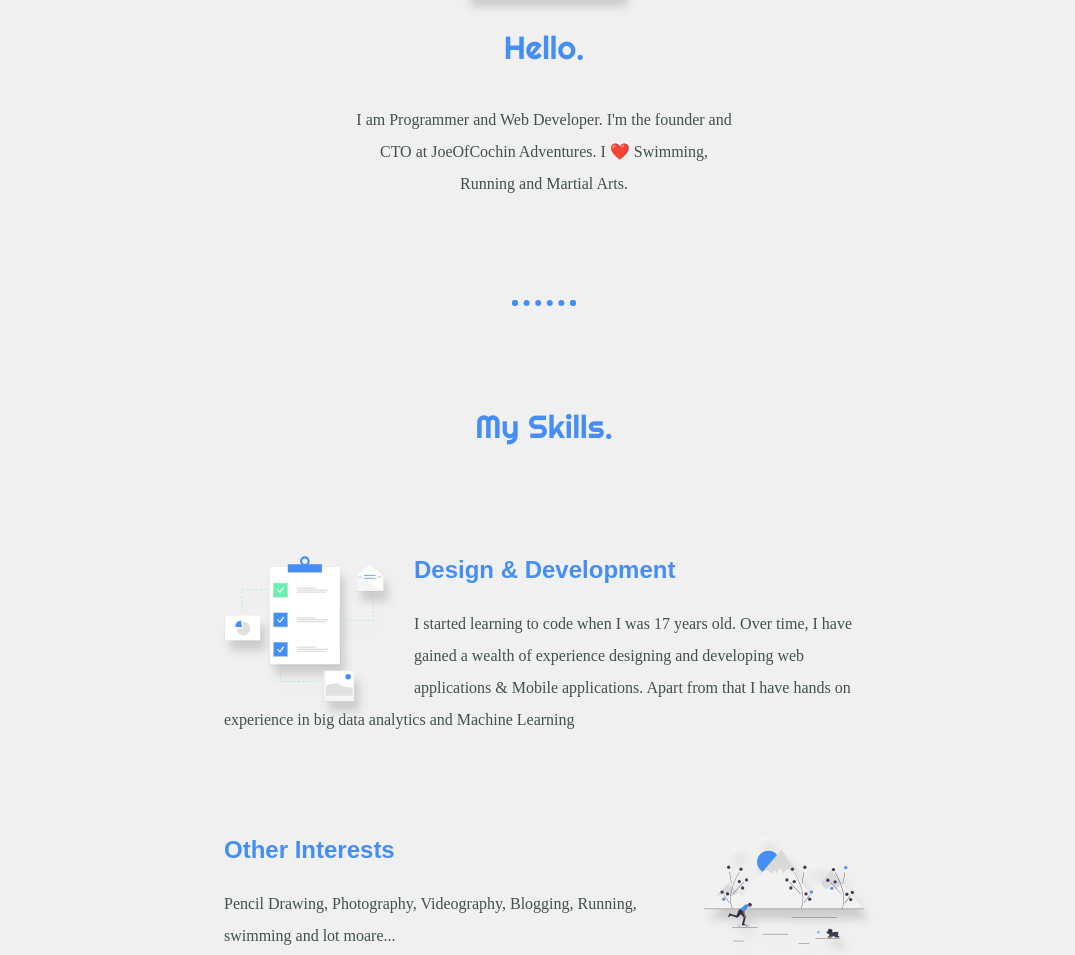
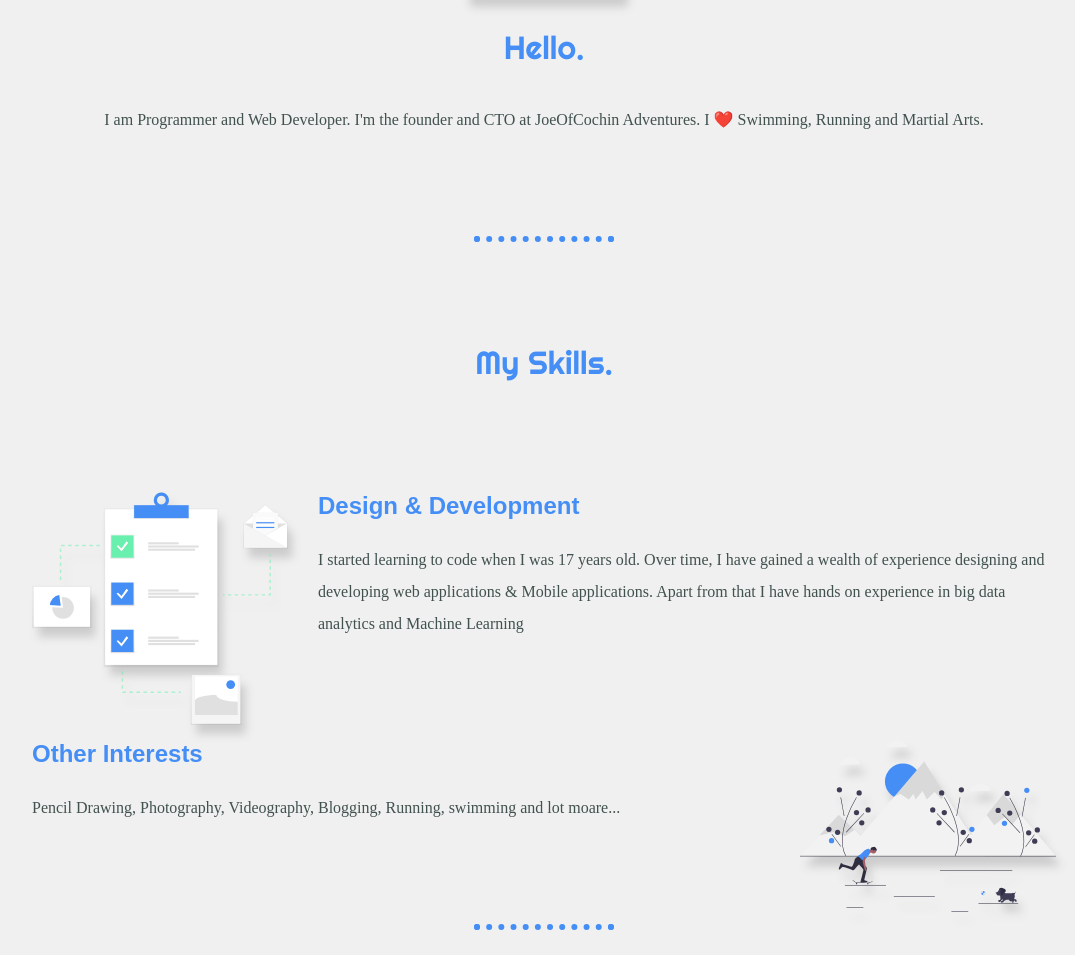
Before and after one commit to jaijujacob/MyProfile, a plain HTML site: page index.html in a window 1280 px wide. Shown: the part 966-1921 px from the top of the page, without its empty margins (96-1171 px from the left). Drawn offline with Linux system fonts and the light colour scheme; a web font is replaced by a local one.

Commit message:
CSS paragraph changes

```diff
--- a/css/styles.css
+++ b/css/styles.css
@@ -37,7 +37,7 @@ p {
 hr {
   border: dotted #448ef6 6px;
   border-bottom: none;
-  width: 4%;
+  width: 10%;
   margin: 100px auto;
 }
 
@@ -76,7 +76,7 @@ a:hover {
 }
 
 .skill-row {
-  width: 50%;
+  width: 80%;
   margin: 100px auto 100px auto;
   text-align: left;
 }
@@ -86,7 +86,7 @@ a:hover {
 }
 
 .intro {
-  width: 30%;
+  width: 80%;
   margin: auto;
 }
 
```
